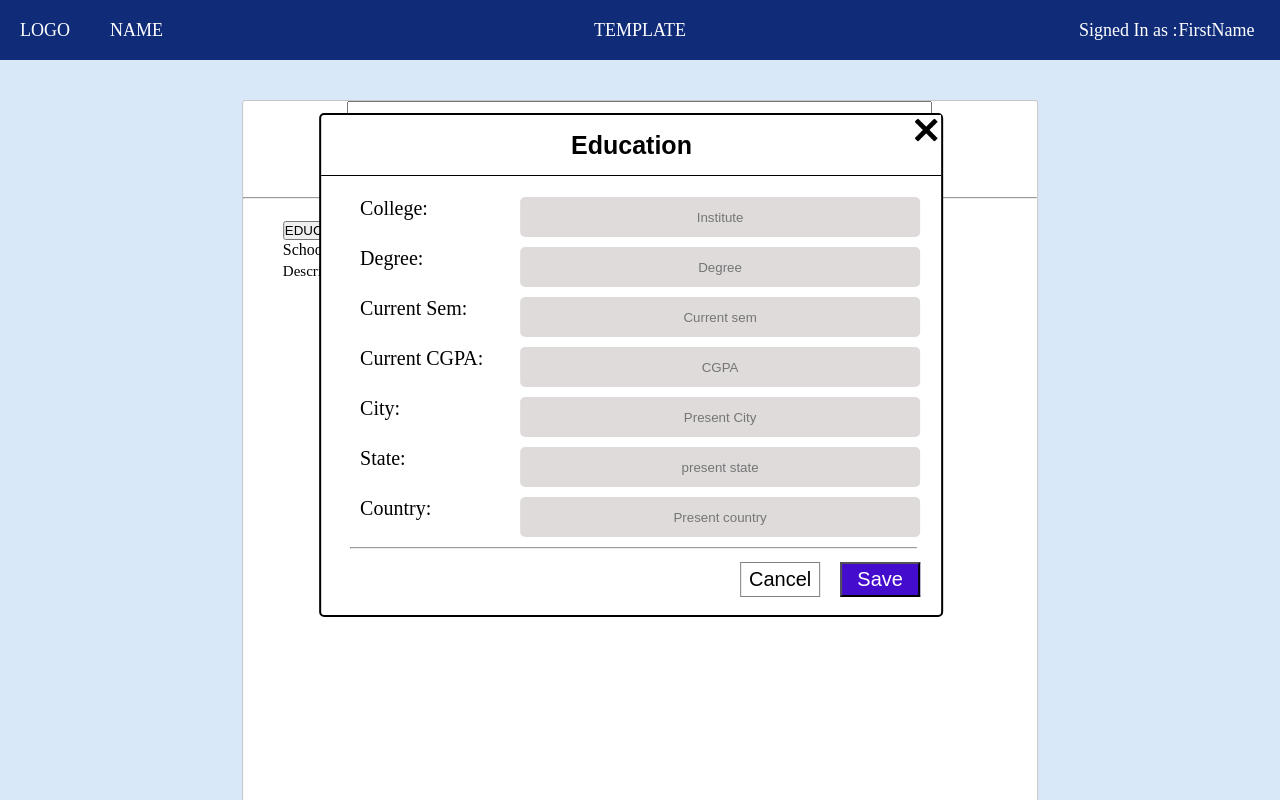
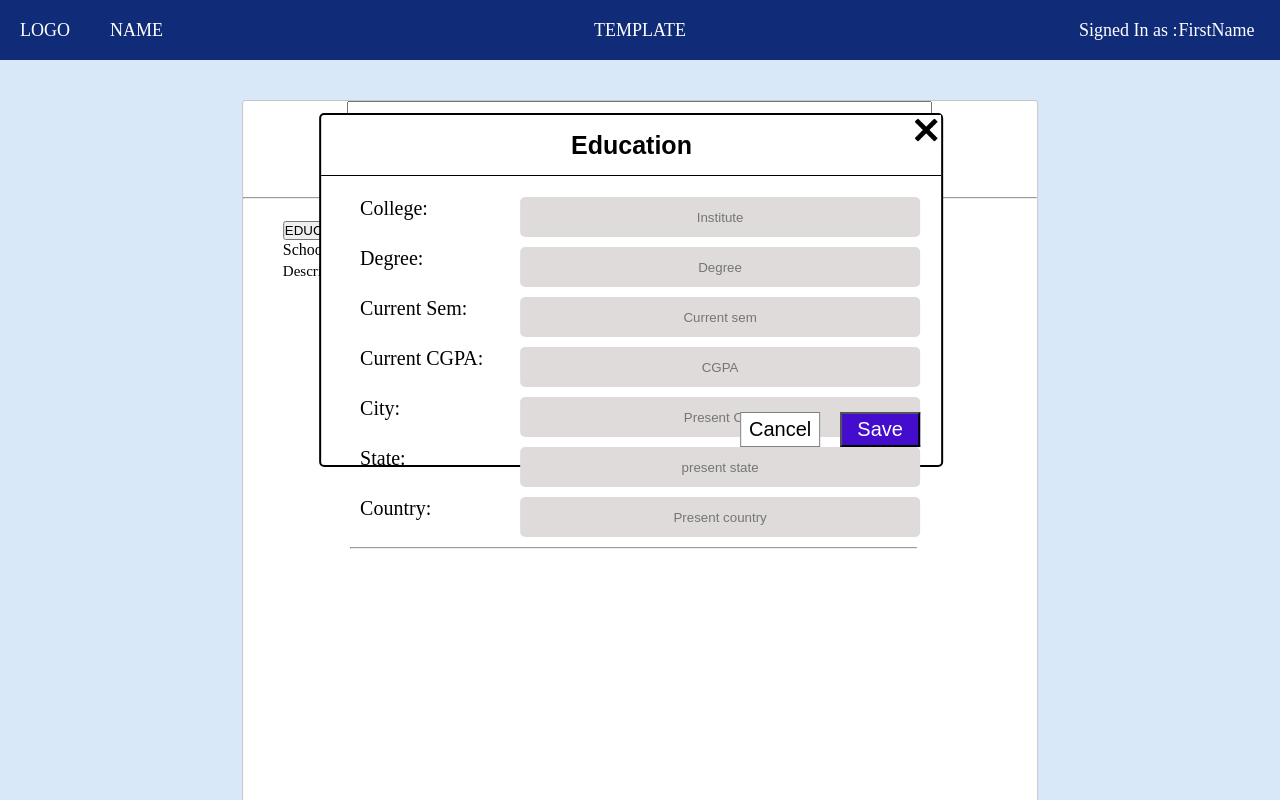
Before and after one commit to naman280104/Prometeo-hackoverflow, a React (Vite) app in the folder frontend/: page / in a window 1280 px wide. Both pictures are taken after a click on the button "EDUCATION". Shown: the top 800 px of the page. Built offline with nearby package versions, Linux system fonts and the light colour scheme.

Commit message:
minor changes

```diff
--- a/frontend/src/App.css
+++ b/frontend/src/App.css
@@ -104,7 +104,7 @@ body{
   position: absolute;
   top: -100px;
   left: 45%;
-  height: 500px;
+  height: 350px;
   width: 620px;
   z-index: 2;
   background-color: white;
@@ -149,7 +149,9 @@ body{
 }
 .Degree input{
   display: inline;
-  width: 400px;
+  padding-right:12px;
+  padding-left: 12px;
+  width: 376px;
   height: 40px;
   border: transparent;
   background-color: rgb(223, 219, 219);
@@ -157,6 +159,7 @@ body{
   text-align: center;
   outline: none;
 }
+
 
 .Degree input:focus{
   border-bottom: 3px solid gray;
@@ -172,7 +175,7 @@ body{
 .popup_edu_save{
   position: absolute;
   right: 40px;
-  top: 385px;
+  bottom: 50px;
   font-size: 20px;
   height: 35px;
   background-color: #440ccc;
@@ -182,7 +185,7 @@ body{
 .popup_edu_cancel{
   position: absolute;
   right: 140px;
-  top: 385px;
+  bottom: 50px;
   font-size: 20px;
   height: 35px;
   background-color:white;
```
